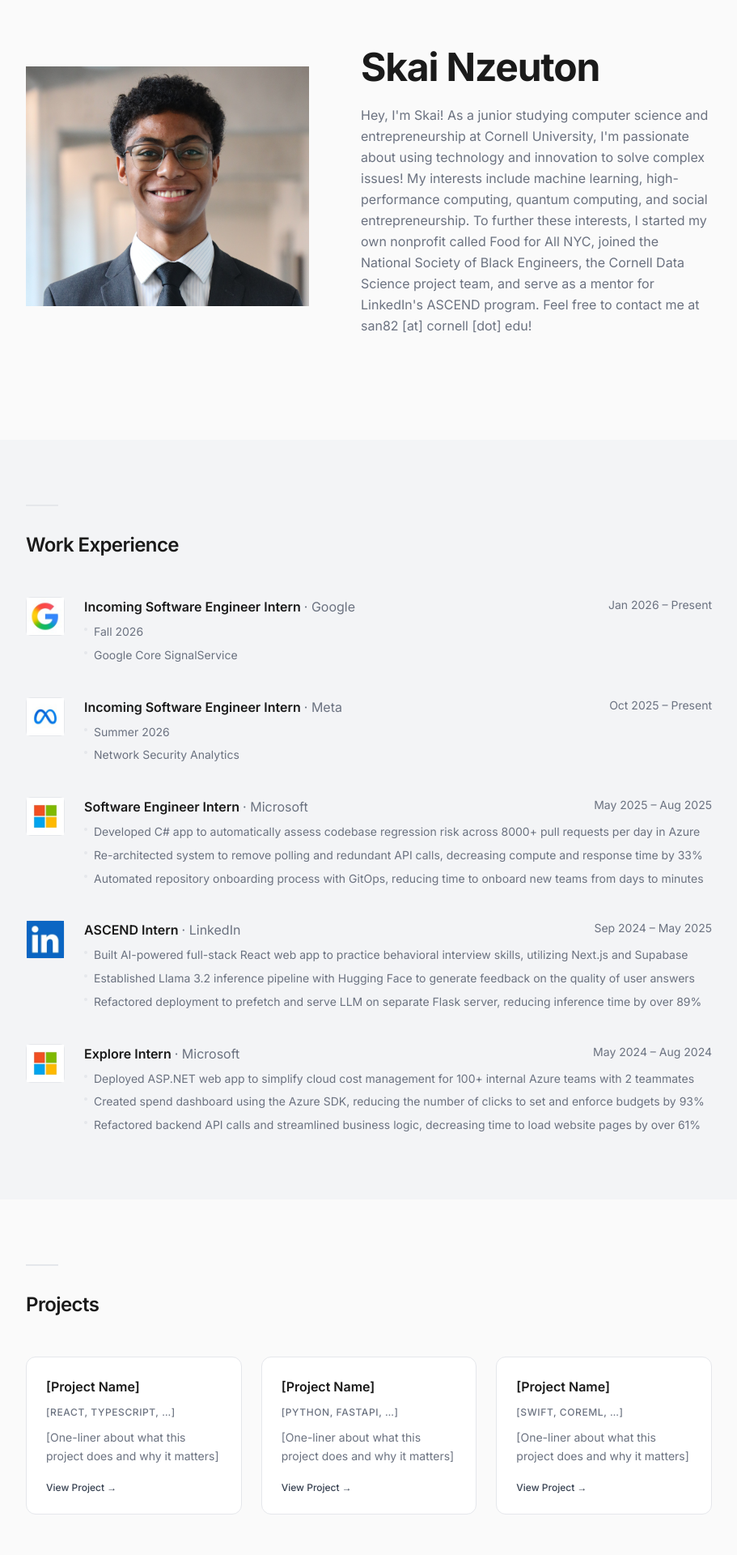
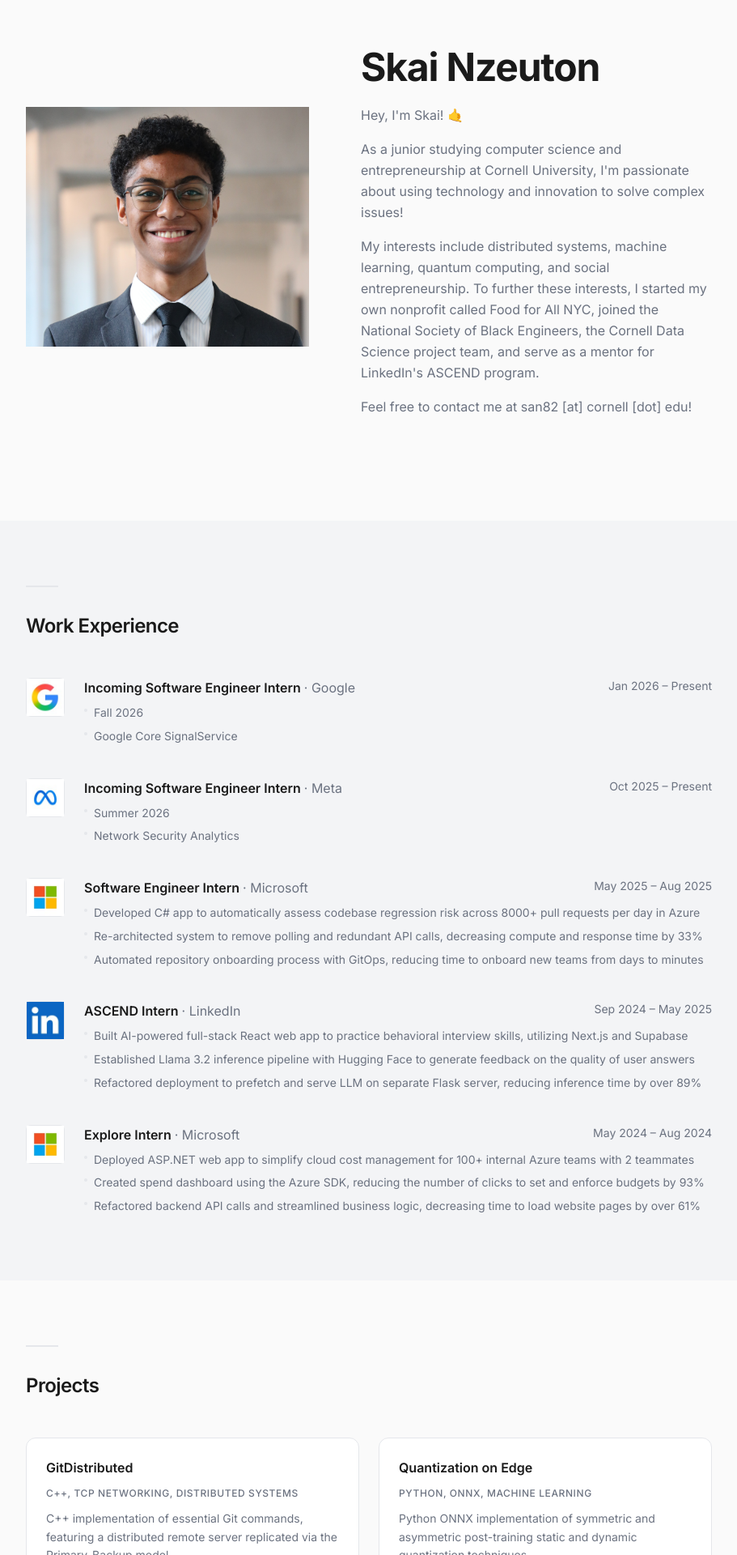
Before and after one commit to Skai-N/personal-site, a Next.js app in the folder site/: page / in a window 1280 px wide. Shown: the part 140-2060 px from the top of the page at 81% size, without its empty margins (184-1095 px from the left). Built offline with nearby package versions, Linux system fonts and the light colour scheme.

Commit message:
Add projects

```diff
--- a/site/app/page.tsx
+++ b/site/app/page.tsx
@@ -67,23 +67,23 @@ const EXPERIENCE = [
 
 const PROJECTS = [
   {
-    title: "[Project Name]",
-    tech: "[React, TypeScript, …]",
-    description: "[One-liner about what this project does and why it matters]",
-    link: "#",
+    title: "GitDistributed",
+    tech: "C++, TCP Networking, Distributed Systems",
+    description: "C++ implementation of essential Git commands, featuring a distributed remote server replicated via the Primary-Backup model.",
+    link: "https://youtu.be/qhKPWgMNqMY",
   },
   {
-    title: "[Project Name]",
-    tech: "[Python, FastAPI, …]",
-    description: "[One-liner about what this project does and why it matters]",
-    link: "#",
+    title: "Quantization on Edge",
+    tech: "Python, ONNX, Machine Learning",
+    description: "Python ONNX implementation of symmetric and asymmetric post-training static and dynamic quantization techniques.",
+    link: "https://docs.google.com/presentation/d/1gnHAot5ASr7be5nIqDEKw6tbAFfQTv1nIGAL4Oloe24/edit?usp=sharing",
   },
-  {
-    title: "[Project Name]",
-    tech: "[Swift, CoreML, …]",
-    description: "[One-liner about what this project does and why it matters]",
-    link: "#",
-  },
+  // {
+  //   title: "[Project Name]",
+  //   tech: "[Swift, CoreML, …]",
+  //   description: "[One-liner about what this project does and why it matters]",
+  //   link: "#",
+  // },
 ];
 
 const LEADERSHIP = [
@@ -111,16 +111,16 @@ const LEADERSHIP = [
 ];
 
 const CONTACT_LINKS = [
-  { label: "Email", value: "you@example.com", href: "mailto:you@example.com" },
+  { label: "Email", value: "san82@cornell.edu", href: "mailto:san82@cornell.edu" },
   {
     label: "LinkedIn",
-    value: "linkedin.com/in/yourname",
-    href: "https://linkedin.com/in/yourname",
+    value: "linkedin.com/in/skainzeuton",
+    href: "https://linkedin.com/in/skainzeuton",
   },
   {
     label: "GitHub",
-    value: "github.com/yourname",
-    href: "https://github.com/yourname",
+    value: "github.com/skai-n",
+    href: "https://github.com/skai-n",
   },
 ];
 
@@ -177,15 +177,27 @@ export default function Home() {
             <h1 className="mb-4 text-4xl font-bold leading-tight tracking-tight text-foreground md:text-5xl">
               Skai Nzeuton
             </h1>
-            <p className="max-w-md text-base leading-relaxed text-muted">
-              Hey, I'm Skai!
+            <div className="max-w-md text-base leading-relaxed text-muted space-y-4">
+              <p>Hey, I'm Skai! 🤙 </p>
 
-              As a junior studying computer science and entrepreneurship at Cornell University, I'm passionate about using technology and innovation to solve complex issues!
+              <p>
+                As a junior studying computer science and entrepreneurship at Cornell
+                University, I'm passionate about using technology and innovation to solve
+                complex issues!
+              </p>
 
-              My interests include machine learning, high-performance computing, quantum computing, and social entrepreneurship. To further these interests, I started my own nonprofit called Food for All NYC, joined the National Society of Black Engineers, the Cornell Data Science project team, and serve as a mentor for LinkedIn's ASCEND program.
+              <p>
+                My interests include distributed systems, machine learning, quantum
+                computing, and social entrepreneurship. To further these interests, I
+                started my own nonprofit called Food for All NYC, joined the National
+                Society of Black Engineers, the Cornell Data Science project team, and serve
+                as a mentor for LinkedIn's ASCEND program.
+              </p>
 
-              Feel free to contact me at san82 [at] cornell [dot] edu!
-            </p>
+              <p>
+                Feel free to contact me at san82 [at] cornell [dot] edu!
+              </p>
+            </div>
           </div>
         </section>
 
@@ -256,7 +268,7 @@ export default function Home() {
               Projects
             </h2>
 
-            <div className="grid gap-6 sm:grid-cols-2 lg:grid-cols-3">
+            <div className="grid gap-6 sm:grid-cols-2 lg:grid-cols-2">
               {PROJECTS.map((project, i) => (
                 <a
                   key={i}
@@ -322,7 +334,7 @@ export default function Home() {
               Get in Touch
             </h2>
             <p className="mb-10 max-w-md text-sm leading-relaxed text-muted">
-              [Write a short message inviting people to reach out]
+              Feel free to contact me at san82 [at] cornell [dot] edu!
             </p>
 
             <div className="flex flex-col gap-4 sm:flex-row sm:gap-8">
```
